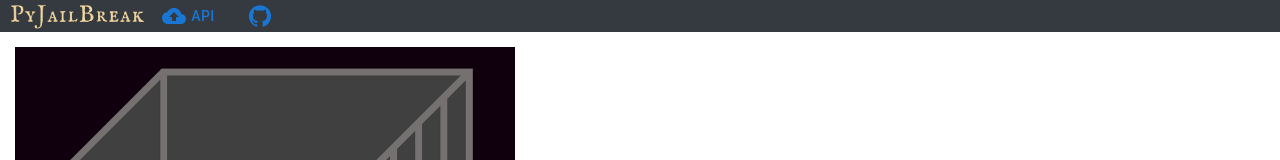
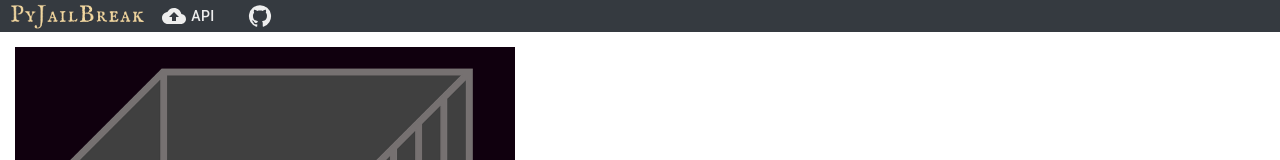
Before and after one commit to SecHack365-Fans/PyJailBreak, a Next.js app in the folder webconsole/: page /PyJailBreak/ in a window 1280 px wide. Shown: the top 160 px of the page. Built offline with nearby package versions, Linux system fonts and the light colour scheme.

Commit message:
fix: Navberの文字色を修正

```diff
--- a/webconsole/components/Navigator.module.css
+++ b/webconsole/components/Navigator.module.css
@@ -13,7 +13,7 @@
 /* ボタン */
 .button {
   height: 100%;
-  color: #eee;
+  color: #eee !important;
 }
 .button:hover {
   background-color: #434952;
```
